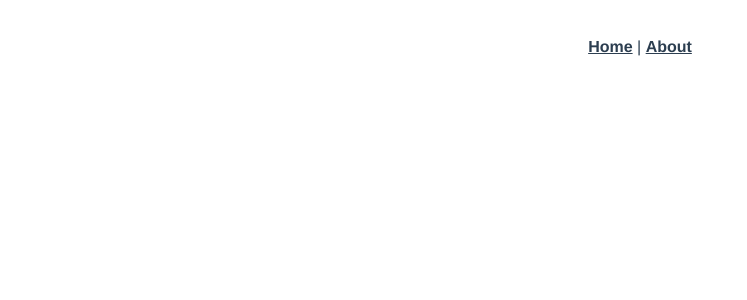
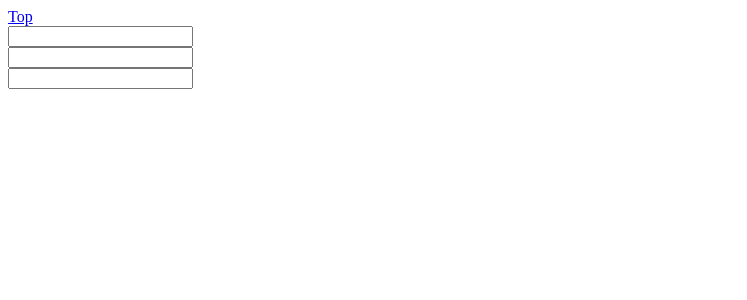
Before and after one commit to epsilonGtMyon/ore-vue-input, a Vue app: page /sandbox01 in a window 1280 px wide. Shown: the top 300 px of the page, without its empty margins (0-747 px from the left). Built offline with nearby package versions, Linux system fonts and the light colour scheme.

Commit message:
とりあえず入力欄のすぐ近くになんか出す

```diff
--- a/public/index.html
+++ b/public/index.html
@@ -3,6 +3,7 @@
   <head>
     <meta charset="utf-8">
     <meta http-equiv="X-UA-Compatible" content="IE=edge">
+    <meta name="google" content=" notranslate" >
     <meta name="viewport" content="width=device-width,initial-scale=1.0">
     <link rel="icon" href="<%= BASE_URL %>favicon.ico">
     <title>ore-vue-input</title>
--- a/src/App.vue
+++ b/src/App.vue
@@ -1,29 +1,6 @@
 <template>
-  <div id="app">
-    <div id="nav">
-      <router-link to="/">Home</router-link> |
-      <router-link to="/about">About</router-link>
-    </div>
+  <div >
+    <router-link to="/">Top</router-link>
     <router-view/>
   </div>
 </template>
-
-<style lang="scss">
-#app {
-  font-family: 'Avenir', Helvetica, Arial, sans-serif;
-  -webkit-font-smoothing: antialiased;
-  -moz-osx-font-smoothing: grayscale;
-  text-align: center;
-  color: #2c3e50;
-}
-#nav {
-  padding: 30px;
-  a {
-    font-weight: bold;
-    color: #2c3e50;
-    &.router-link-exact-active {
-      color: #42b983;
-    }
-  }
-}
-</style>
--- /dev/null
+++ b/src/pages/sandbox01/Comp01.vue
@@ -0,0 +1,36 @@
+<template>
+  <div class="comp01" style="position:relative">
+    <input type="text" @click="show" />
+    <div class="area" v-if="visible"></div>
+  </div>
+</template>
+
+<script>
+export default {
+  data(){
+    return {
+      visible:false
+    }
+  },
+  methods:{
+    show(){
+      this.visible = true;
+    }
+  }
+}
+</script>
+<style lang="scss" scoped>
+.comp01{
+  position:relative;
+  div.area{
+    position:absolute;
+    width:150px;
+    height:150px;
+    background-color:white;
+
+    z-index:100;
+    border:1px solid red;
+  }
+
+}
+</style>
--- /dev/null
+++ b/src/pages/sandbox01/Sandbox01.vue
@@ -0,0 +1,24 @@
+<template>
+  <div>
+    <Comp01/>
+
+    <Comp01/>
+
+    <Comp01/>
+  </div>
+</template>
+
+<script>
+import Comp01 from './Comp01'
+
+export default {
+  name:'sandbox01',
+  components:{
+    Comp01,
+  }
+}
+</script>
+
+<style lang="scss" scoped>
+
+</style>
--- /dev/null
+++ b/src/pages/top/Top.vue
@@ -0,0 +1,24 @@
+<template>
+  <ul>
+    <li v-for="page in pages" :key="page.path">
+      <router-link :to="page.path">{{page.text}}</router-link>
+    </li>
+  </ul>
+</template>
+
+<script>
+// @ is an alias to /src
+
+export default {
+  name: 'top',
+  components: {
+  },
+  data(){
+    return {
+      pages:[
+        {path:'/sandbox01', text:'Sandbox01'}
+      ]
+    }
+  }
+}
+</script>
--- a/src/router.js
+++ b/src/router.js
@@ -1,6 +1,7 @@
 import Vue from 'vue'
 import Router from 'vue-router'
-import Home from './views/Home.vue'
+import Top from './pages/top/Top'
+import Sandbox01 from './pages/sandbox01/Sandbox01'
 
 Vue.use(Router)
 
@@ -10,16 +11,13 @@ export default new Router({
   routes: [
     {
       path: '/',
-      name: 'home',
-      component: Home
+      name: Top.name,
+      component: Top
     },
     {
-      path: '/about',
-      name: 'about',
-      // route level code-splitting
-      // this generates a separate chunk (about.[hash].js) for this route
-      // which is lazy-loaded when the route is visited.
-      component: () => import(/* webpackChunkName: "about" */ './views/About.vue')
-    }
+      path: '/sandbox01',
+      name: Sandbox01.name,
+      component: Sandbox01
+    },
   ]
 })
--- a/src/views/About.vue
+++ /dev/null
@@ -1,5 +0,0 @@
-<template>
-  <div class="about">
-    <h1>This is an about page</h1>
-  </div>
-</template>
--- a/src/views/Home.vue
+++ /dev/null
@@ -1,18 +0,0 @@
-<template>
-  <div class="home">
-    <img alt="Vue logo" src="../assets/logo.png">
-    <HelloWorld msg="Welcome to Your Vue.js App"/>
-  </div>
-</template>
-
-<script>
-// @ is an alias to /src
-import HelloWorld from '@/components/HelloWorld.vue'
-
-export default {
-  name: 'home',
-  components: {
-    HelloWorld
-  }
-}
-</script>
```
Also changed, not shown: 1 other file (tests, documents, lock files or other folders).
